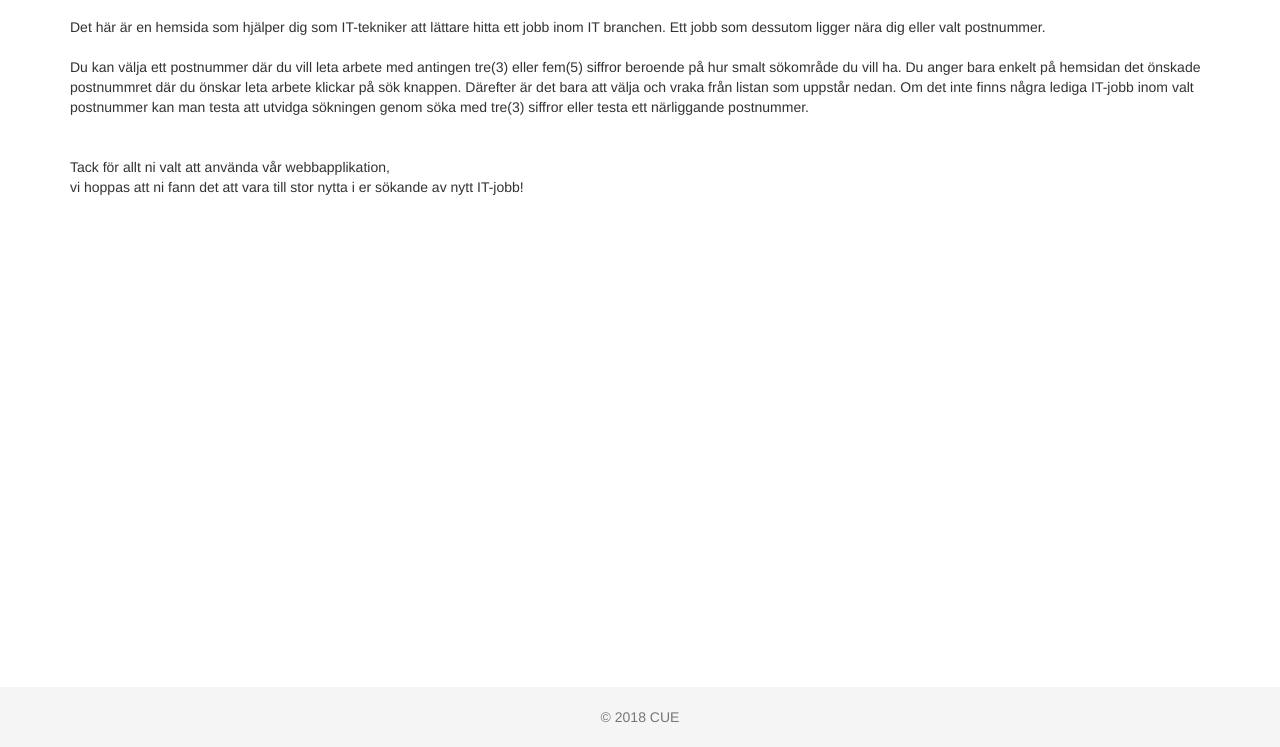
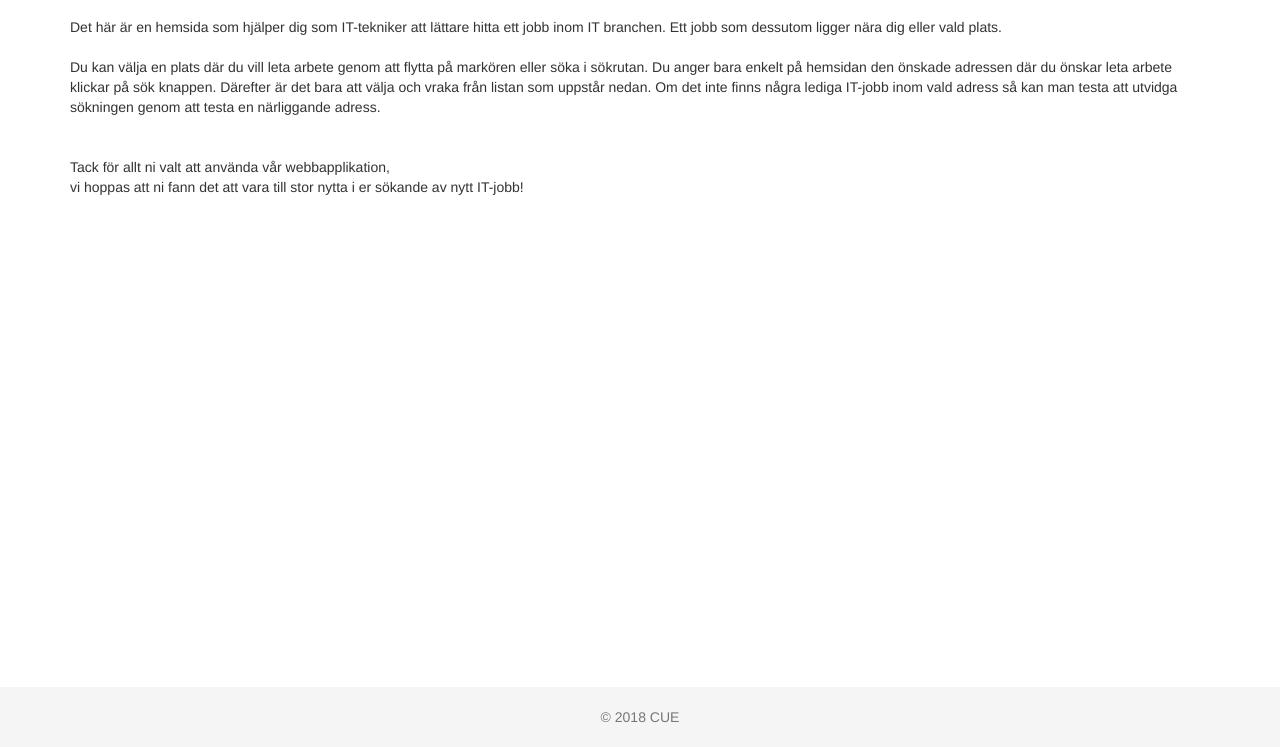
Before and after one commit to yyIntsuki/IT-Jobb, a website: page public/about.html in a window 1280 px wide. Shown: the part 53-800 px from the top of the page. Drawn offline with nearby package versions, Linux system fonts and the light colour scheme.

Commit message:
update about to reflect our changes

```diff
--- a/public/about.html
+++ b/public/about.html
@@ -49,15 +49,14 @@
         <br><br>
         Det här är en hemsida som hjälper dig som IT-tekniker
         att lättare hitta ett jobb inom IT branchen.
-        Ett jobb som dessutom ligger nära dig eller valt postnummer.
+        Ett jobb som dessutom ligger nära dig eller vald plats.
         <br><br>
-        Du kan välja ett postnummer där du vill leta arbete med antingen
-        tre(3) eller fem(5) siffror beroende på hur smalt sökområde du vill ha.
-        Du anger bara enkelt på hemsidan det önskade postnummret där du önskar leta arbete
+        Du kan välja en plats där du vill leta arbete genom att
+        flytta på markören eller söka i sökrutan.
+        Du anger bara enkelt på hemsidan den önskade adressen där du önskar leta arbete
         klickar på sök knappen. Därefter är det bara att välja och vraka från listan
-        som uppstår nedan. Om det inte finns några lediga IT-jobb inom valt postnummer
-        kan man testa att utvidga sökningen genom söka med tre(3) siffror eller testa
-        ett närliggande postnummer.
+        som uppstår nedan. Om det inte finns några lediga IT-jobb inom vald adress så
+        kan man testa att utvidga sökningen genom att testa en närliggande adress.
         <br><br><br>
         Tack för allt ni valt att använda vår webbapplikation, <br> vi hoppas att ni
         fann det att vara till stor nytta i er sökande av nytt IT-jobb!
```
